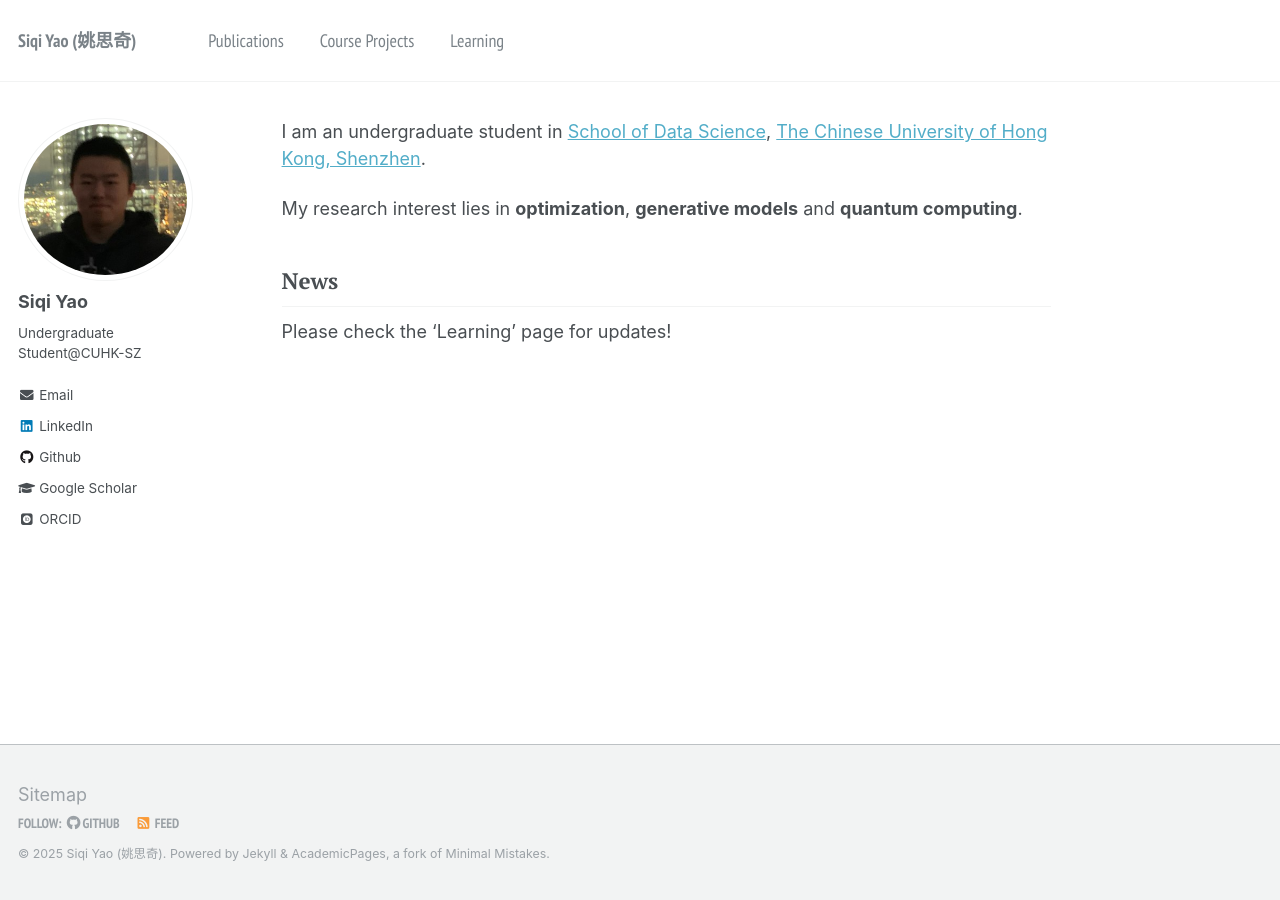
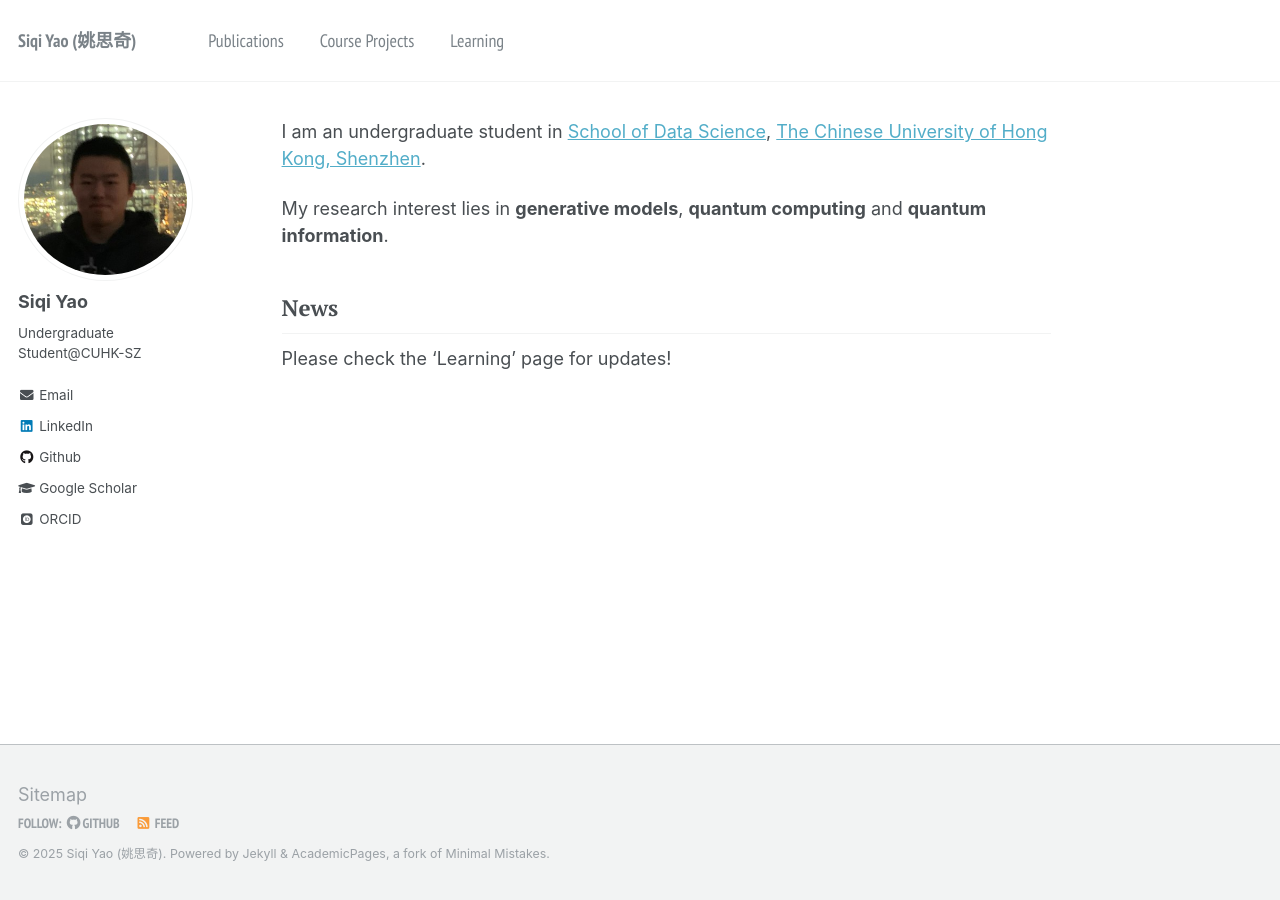
Before and after one commit to YaoSiqi2003/YaoSiqi2003.github.io, a Jekyll site: the page built from _pages/about.md, in a window 1280 px wide. Built offline with Jekyll 4.4.1, drawn with Linux system fonts in a browser that asks for light colours; some web fonts are replaced.

Commit message:
Modify main page

```diff
--- a/_pages/about.md
+++ b/_pages/about.md
@@ -10,7 +10,7 @@ redirect_from:
 
 <p>I am an undergraduate student in <a href="https://sds.cuhk.edu.cn/en">School of Data Science</a>, <a href="https://www.cuhk.edu.cn/en">The Chinese University of Hong Kong, Shenzhen</a>.</p>
 
-<p>My research interest lies in <strong>optimization</strong>, <strong>generative models</strong> and <strong>quantum computing</strong>.</p>
+<p>My research interest lies in <strong>generative models</strong>, <strong>quantum computing</strong> and <strong>quantum information</strong>.</p>
 
 ## News
 
```
